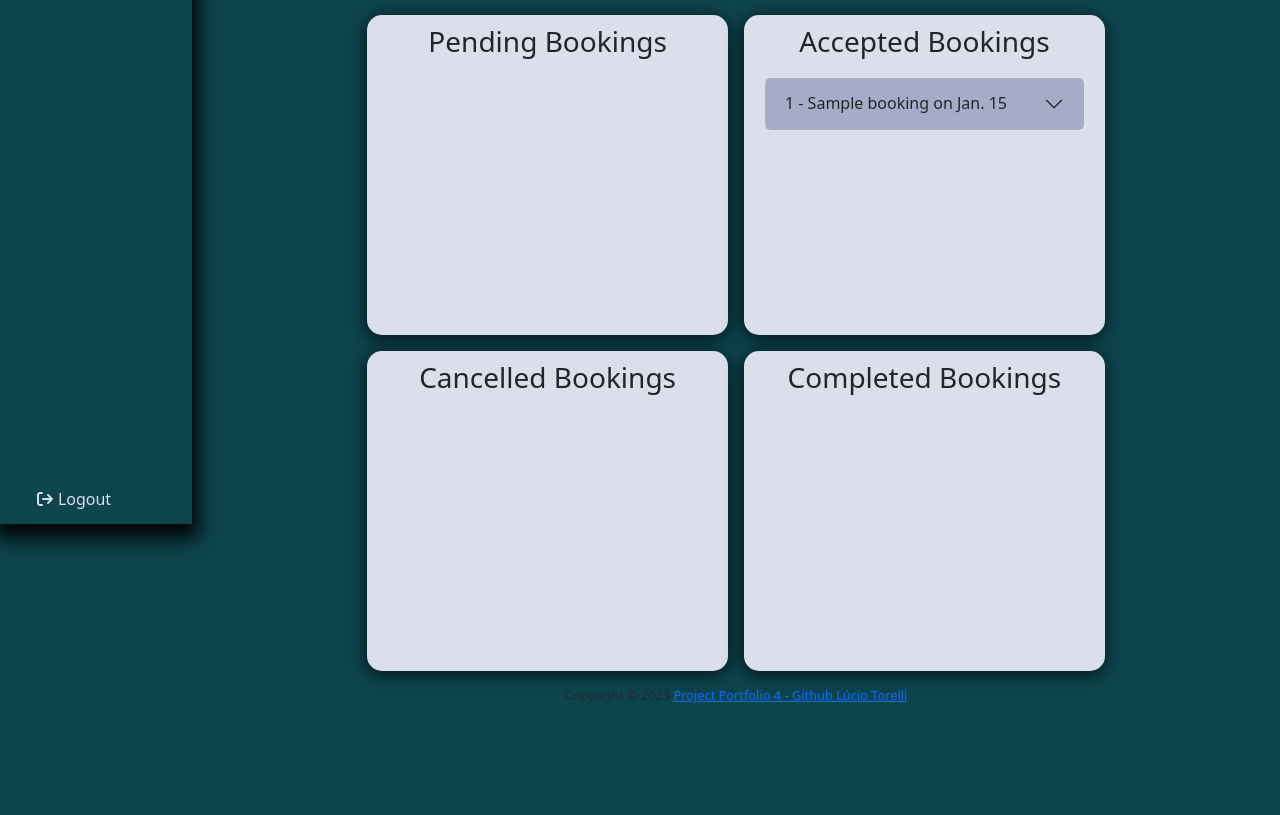
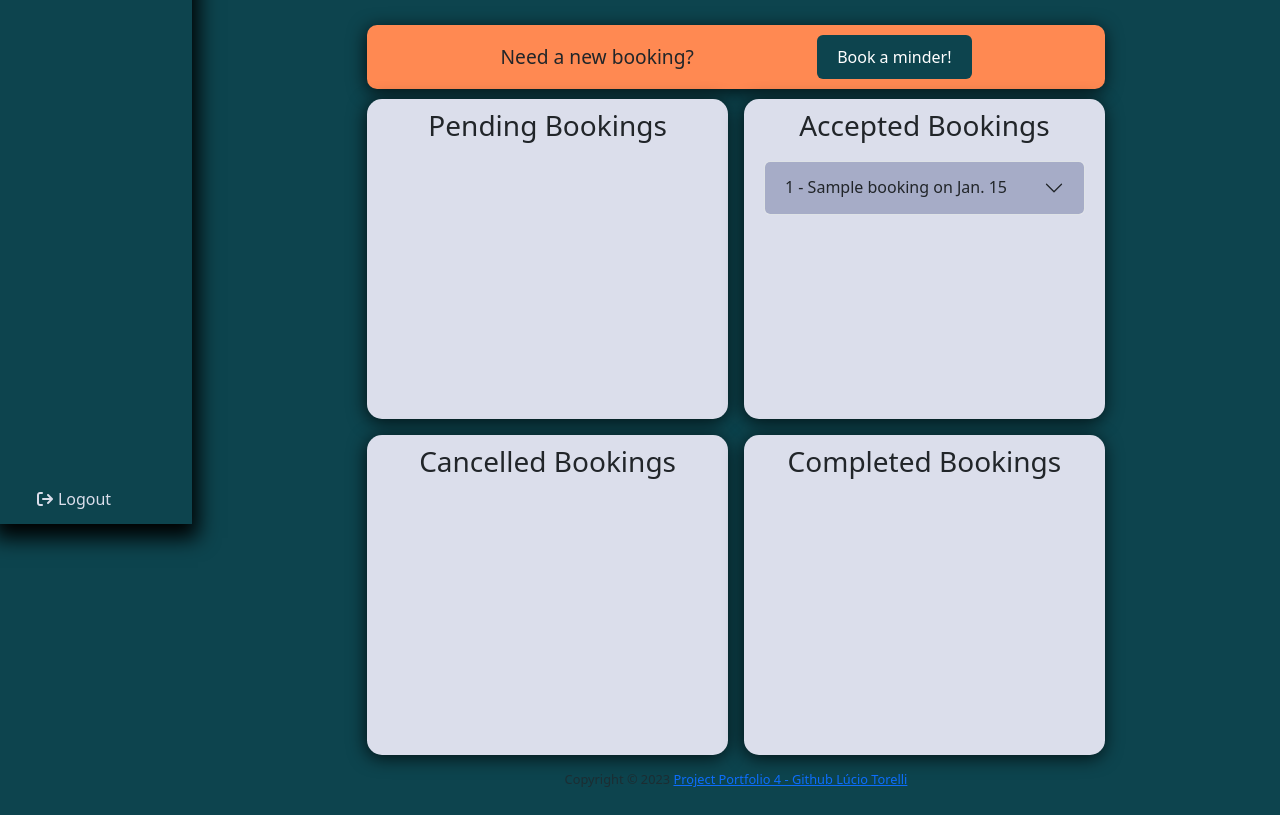
Before and after one commit to luciotorelli/minding-paws, a Django app: page /bookings/ in a window 1280 px wide. Shown: the part 276-1091 px from the top of the page. Before the commit the page ends 979 px from the top, so only its background shows below. Run offline with Django 3.2, Linux system fonts and the light colour scheme; a user stored in the database is signed in; tables that the repository leaves empty hold one stand-in row (values such as "Sample post"); some libraries are stand-ins or nearby versions.

Commit message:
Add new booking button to bookings.html
+ Only displays if user logged in is a pet-owner

```diff
--- a/static/css/style.css
+++ b/static/css/style.css
@@ -426,6 +426,32 @@ label {
 
 /* ------------------------------------- Bookings Page */
 
+.new-booking-div {
+    background-color: #ff8952;
+    display: flex;
+    flex-direction: row;
+    justify-content: space-evenly;
+    align-items: center;
+    border-radius: 10px;
+    padding: 10px;
+    margin: 10px 0;
+}
+
+.new-booking-div p {
+    font-size: 1.2em !important;
+    margin: 0 !important;
+}
+
+.new-booking-btn {
+    background-color: #0D444E;
+    border: none;
+    color: white;
+    padding: 10px 20px;
+    text-align: center;
+    text-decoration: none;
+    display: inline-block;
+}
+
 .bookings-container {
     width: 90%;
     margin-top: 15px;
--- a/templates/bookings.html
+++ b/templates/bookings.html
@@ -1,5 +1,11 @@
 {% extends 'base.html' %} {% block content %}
 <div class="container bookings-container">
+    {% if user.role == 'pet-owner' %}
+      <div class="new-booking-div main-div-shadow">
+        <p>Need a new booking?</p>
+        <a href="{% url 'browse-minders' %}" class="btn new-booking-btn text-decoration-none">Book a minder!</a>
+      </div>
+    {% endif %}
     <!-- Grid container -->
     <div class="grid-container">
       <!-- Div 1 Pending Bookings Accordion -->
```
